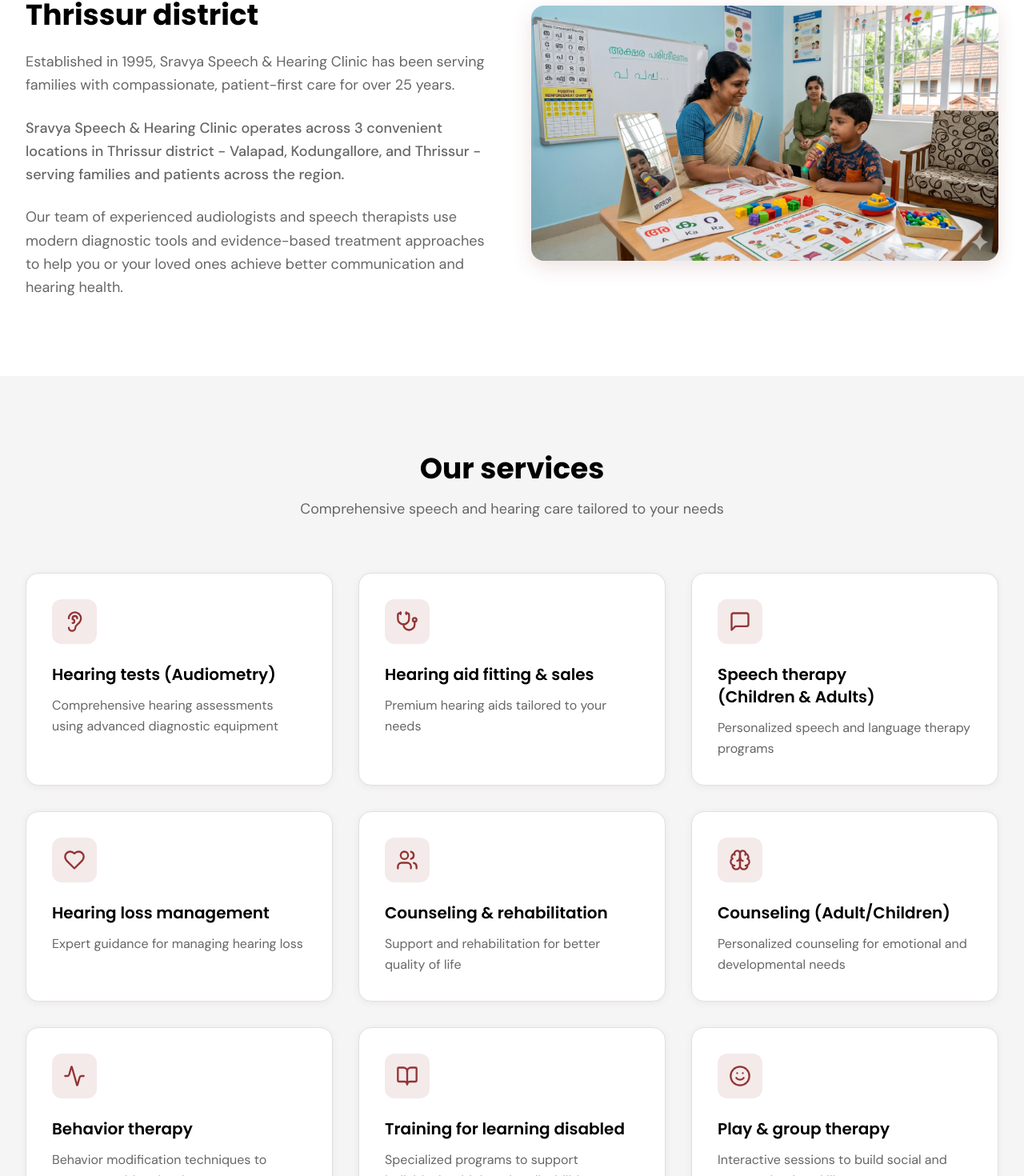
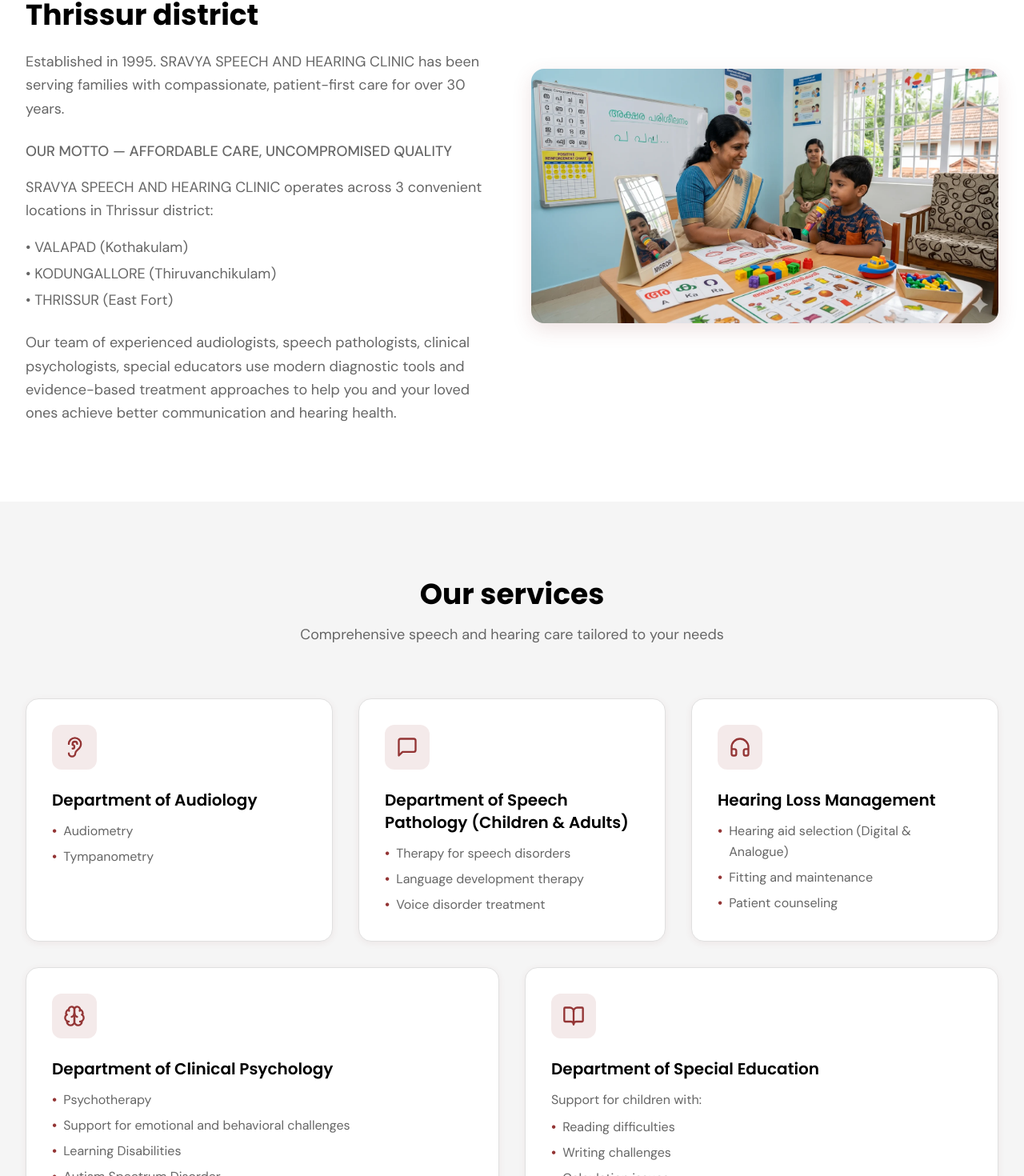
Before and after one commit to arjunvijayanup/sravya-hearing-clinic, a React (Vite) app in the folder apps/web/: page / in a window 1280 px wide. Shown: the part 937-2407 px from the top of the page at 80% size. Built offline with nearby package versions, Linux system fonts and the light colour scheme.

Commit message:
New content: Main description & A much more detailed Our services section.

```diff
--- a/apps/web/src/components/ServiceCard.jsx
+++ b/apps/web/src/components/ServiceCard.jsx
@@ -1,7 +1,7 @@
 import React from 'react';
 import { motion } from 'framer-motion';
 
-const ServiceCard = ({ icon: Icon, title, description, index }) => {
+const ServiceCard = ({ icon: Icon, title, description, items, index }) => {
   return (
     <motion.div
       initial={{ opacity: 0, y: 20 }}
@@ -14,7 +14,17 @@
         <Icon className="w-7 h-7 text-primary" />
       </div>
       <h3 className="text-xl font-semibold mb-3 text-foreground">{title}</h3>
-      <p className="text-muted-foreground leading-relaxed">{description}</p>
+      {description && <p className="text-muted-foreground leading-relaxed mb-2">{description}</p>}
+      {items && (
+        <ul className="text-muted-foreground space-y-1.5">
+          {items.map((item, i) => (
+            <li key={i} className="flex items-start gap-2">
+              <span className="text-primary font-bold leading-relaxed">•</span>
+              <span className="leading-relaxed">{item}</span>
+            </li>
+          ))}
+        </ul>
+      )}
     </motion.div>
   );
 };
--- a/apps/web/src/pages/HomePage.jsx
+++ b/apps/web/src/pages/HomePage.jsx
@@ -2,7 +2,7 @@
 import { Helmet } from 'react-helmet';
 import { motion } from 'framer-motion';
 import { Button } from '@/components/ui/button';
-import { Phone, MapPin, MessageCircle, Ear, Stethoscope, MessageSquare, Heart, Users, Award, Shield, DollarSign, Star, StarHalf, ExternalLink, Brain, Activity, BookOpen, Smile } from 'lucide-react';
+import { Phone, MapPin, MessageCircle, Ear, Stethoscope, MessageSquare, Heart, Users, Award, Shield, DollarSign, Star, StarHalf, ExternalLink, Brain, Activity, BookOpen, Headphones } from 'lucide-react';
 import { toast } from 'sonner';
 import ServiceCard from '@/components/ServiceCard.jsx';
 import TestimonialCard from '@/components/TestimonialCard.jsx';
@@ -36,40 +36,25 @@
   }];
   const services = [{
     icon: Ear,
-    title: 'Hearing tests (Audiometry)',
-    description: 'Comprehensive hearing assessments using advanced diagnostic equipment'
-  }, {
-    icon: Stethoscope,
-    title: 'Hearing aid fitting & sales',
-    description: 'Premium hearing aids tailored to your needs'
+    title: 'Department of Audiology',
+    items: ['Audiometry', 'Tympanometry']
   }, {
     icon: MessageSquare,
-    title: 'Speech therapy (Children & Adults)',
-    description: 'Personalized speech and language therapy programs'
+    title: 'Department of Speech Pathology (Children & Adults)',
+    items: ['Therapy for speech disorders', 'Language development therapy', 'Voice disorder treatment']
   }, {
-    icon: Heart,
-    title: 'Hearing loss management',
-    description: 'Expert guidance for managing hearing loss'
-  }, {
-    icon: Users,
-    title: 'Counseling & rehabilitation',
-    description: 'Support and rehabilitation for better quality of life'
+    icon: Headphones,
+    title: 'Hearing Loss Management',
+    items: ['Hearing aid selection (Digital & Analogue)', 'Fitting and maintenance', 'Patient counseling']
   }, {
     icon: Brain,
-    title: 'Counseling (Adult/Children)',
-    description: 'Personalized counseling for emotional and developmental needs'
-  }, {
-    icon: Activity,
-    title: 'Behavior therapy',
-    description: 'Behavior modification techniques to support positive development'
+    title: 'Department of Clinical Psychology',
+    items: ['Psychotherapy', 'Support for emotional and behavioral challenges', 'Learning Disabilities', 'Autism Spectrum Disorder', 'ADHD (Attention Deficit Hyperactivity Disorder)', 'Applied Behaviour Analysis (ABA)', 'Behaviour Therapy', 'Art Therapy', 'Play Therapy', 'Group Therapy']
   }, {
     icon: BookOpen,
-    title: 'Training for learning disabled',
-    description: 'Specialized programs to support individuals with learning disabilities'
-  }, {
-    icon: Smile,
-    title: 'Play & group therapy',
-    description: 'Interactive sessions to build social and communication skills'
+    title: 'Department of Special Education',
+    description: 'Support for children with:',
+    items: ['Reading difficulties', 'Writing challenges', 'Calculation issues']
   }];
   const features = [{
     icon: Award,
@@ -171,13 +156,21 @@
                   Trusted care across Thrissur district
                 </h2>
                 <p className="text-lg text-muted-foreground leading-relaxed mb-6">
-                  Established in 1995, Sravya Speech & Hearing Clinic has been serving families with compassionate, patient-first care for over 25 years.
+                  Established in 1995. SRAVYA SPEECH AND HEARING CLINIC has been serving families with compassionate, patient-first care for over 30 years.
                 </p>
-                <p className="text-lg text-muted-foreground leading-relaxed mb-6 font-medium text-foreground/90">
-                  Sravya Speech & Hearing Clinic operates across 3 convenient locations in Thrissur district - Valapad, Kodungallore, and Thrissur - serving families and patients across the region.
+                <p className="text-lg text-muted-foreground leading-relaxed mb-4 font-medium text-foreground/90">
+                  OUR MOTTO — AFFORDABLE CARE, UNCOMPROMISED QUALITY
                 </p>
+                <p className="text-lg text-muted-foreground leading-relaxed mb-4">
+                  SRAVYA SPEECH AND HEARING CLINIC operates across 3 convenient locations in Thrissur district:
+                </p>
+                <ul className="text-lg text-muted-foreground leading-relaxed mb-6 space-y-1">
+                  <li>• VALAPAD (Kothakulam)</li>
+                  <li>• KODUNGALLORE (Thiruvanchikulam)</li>
+                  <li>• THRISSUR (East Fort)</li>
+                </ul>
                 <p className="text-lg text-muted-foreground leading-relaxed">
-                  Our team of experienced audiologists and speech therapists use modern diagnostic tools and evidence-based treatment approaches to help you or your loved ones achieve better communication and hearing health.
+                  Our team of experienced audiologists, speech pathologists, clinical psychologists, special educators use modern diagnostic tools and evidence-based treatment approaches to help you and your loved ones achieve better communication and hearing health.
                 </p>
               </motion.div>
 
@@ -219,8 +212,11 @@
               </p>
             </motion.div>
 
-            <div className="grid grid-cols-1 md:grid-cols-3 gap-8">
-              {services.map((service, index) => <ServiceCard key={index} {...service} index={index} />)}
+            <div className="grid grid-cols-1 md:grid-cols-3 gap-8 mb-8">
+              {services.slice(0, 3).map((service, index) => <ServiceCard key={index} {...service} index={index} />)}
+            </div>
+            <div className="grid grid-cols-1 md:grid-cols-2 gap-8">
+              {services.slice(3, 5).map((service, index) => <ServiceCard key={index + 3} {...service} index={index + 3} />)}
             </div>
           </div>
         </section>
```
